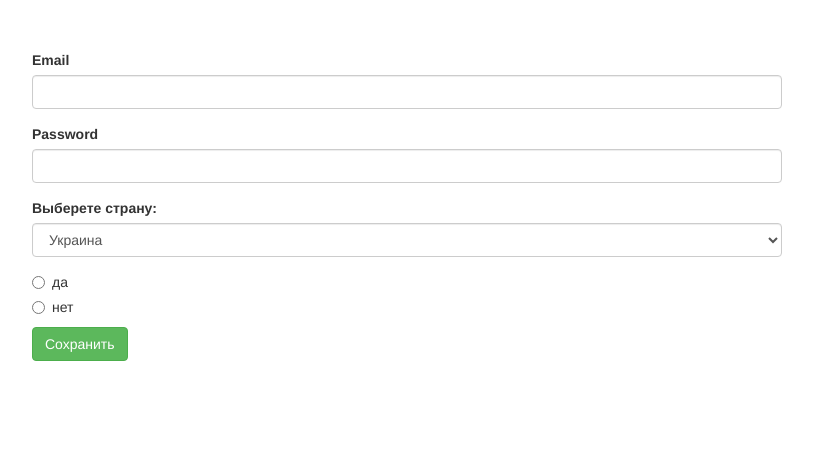
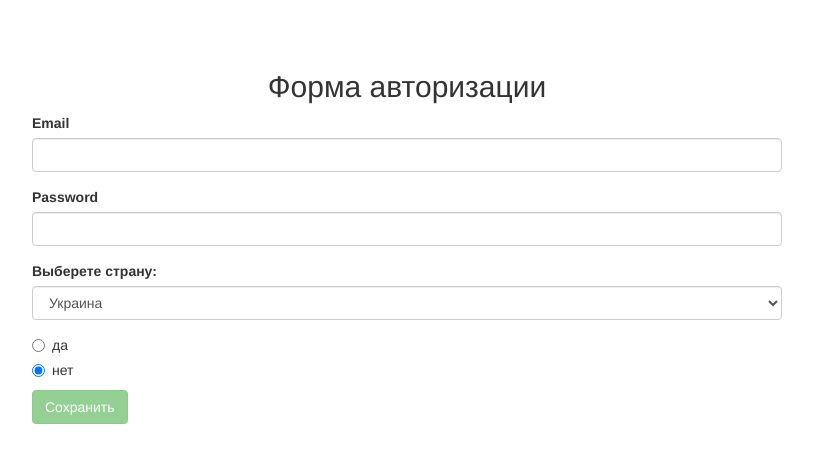
Before and after one commit to dorproekt/angular-theory, an Angular app: page / in a window 1280 px wide. Shown: the top 462 px of the page, without its empty margins (233-1046 px from the left). Built offline with nearby package versions, Linux system fonts and the light colour scheme.

Commit message:
forms template driven

```diff
--- a/src/app/app.component.html
+++ b/src/app/app.component.html
@@ -1,18 +1,44 @@
 <div class="container">
     <div class="row ">
         <div class="col-xs-8 col-xs-offset-2">
-            <form>
-                <div class="form-group">
+            <h2 class="text-center">Форма авторизации</h2>
+            <form (ngSubmit)="formSubmit(form)" #form="ngForm">
+                <div class="form-group" [ngClass]="{'has-error': email.invalid && email.touched}">
                     <label>Email</label>
-                    <input type="text" class="form-control">
+                    <input
+                        type="text"
+                        class="form-control"
+                        ngModel
+                        name="email"
+                        required
+                        email
+                        #email="ngModel"
+                    >
+                    <div *ngIf="email.invalid && email.touched" class="alert alert-danger" role="alert">
+                      Не коректный email
+                    </div>
                 </div>
-                <div class="form-group">
+                <div class="form-group" [ngClass]="{'has-error': pass.invalid && pass.touched}">
                     <label>Password</label>
-                    <input type="password" class="form-control">
+                    <input
+                        type="password"
+                        class="form-control"
+                        ngModel
+                        name="pass"
+                        required
+                        #pass="ngModel"
+                    >
+                    <div *ngIf="pass.invalid && pass.touched" class="alert alert-danger" role="alert">
+                      Не коректный pass
+                    </div>
                 </div>
                 <div class="form-group">
                     <label>Выберете страну:</label>
-                    <select class="form-control">
+                    <select
+                        class="form-control"
+                        [ngModel]="defaultCountry"
+                        name="country"
+                    >
                         <option value="ua">Украина</option>
                         <option value="by">Беларусь</option>
                         <option value="ru">Россия</option>
@@ -20,10 +46,19 @@
                 </div>
                 <div class="radio" *ngFor="let ans of answers">
                     <label>
-                        <input type="radio" [value]="ans.type">{{ ans.text }}
+                        <input
+                            type="radio"
+                            [value]="ans.type"
+                            [ngModel]="defaultAnswer"
+                            name="answer"
+                        >{{ ans.text }}
                     </label>
                 </div>
-                <button class="btn btn-success" type="submit">Сохранить</button>
+                <button
+                    class="btn btn-success"
+                    type="submit"
+                    [disabled]="!form.valid"
+                >Сохранить</button>
             </form>
         </div>
     </div>
--- a/src/app/app.component.ts
+++ b/src/app/app.component.ts
@@ -1,8 +1,14 @@
 import { Component, OnInit } from '@angular/core';
+import { NgForm } from '@angular/forms';
 
 @Component({
     selector: 'app-root',
     templateUrl: './app.component.html',
+    styles: [`
+        /*input.ng-invalid.ng-touched{
+            border: solid 1px red;
+        }*/
+    `]
 })
 export class AppComponent implements OnInit {
 
@@ -17,8 +23,15 @@ export class AppComponent implements OnInit {
         },
     ];
 
+    defaultCountry = 'ua';
+    defaultAnswer = 'no';
+
     constructor() { }
 
     ngOnInit() { }
 
+    formSubmit(form: NgForm) {
+        console.log(form);
+    }
+
 }
```
